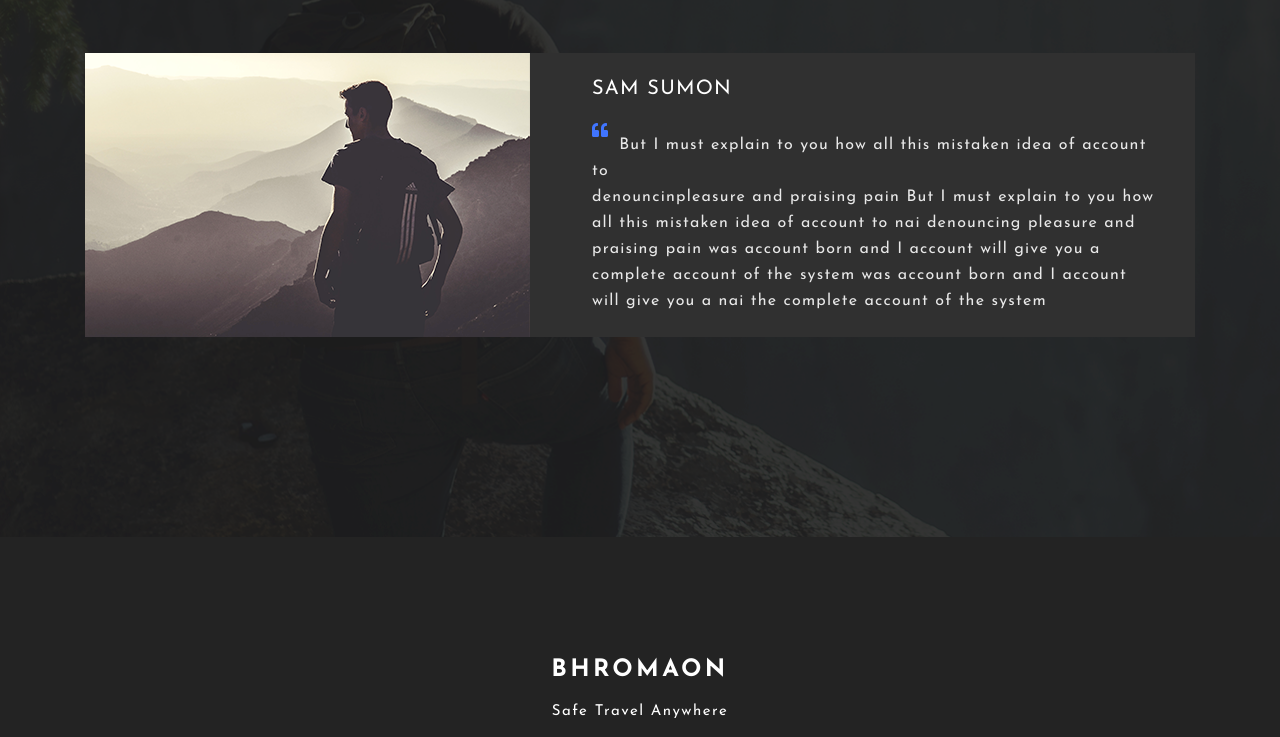
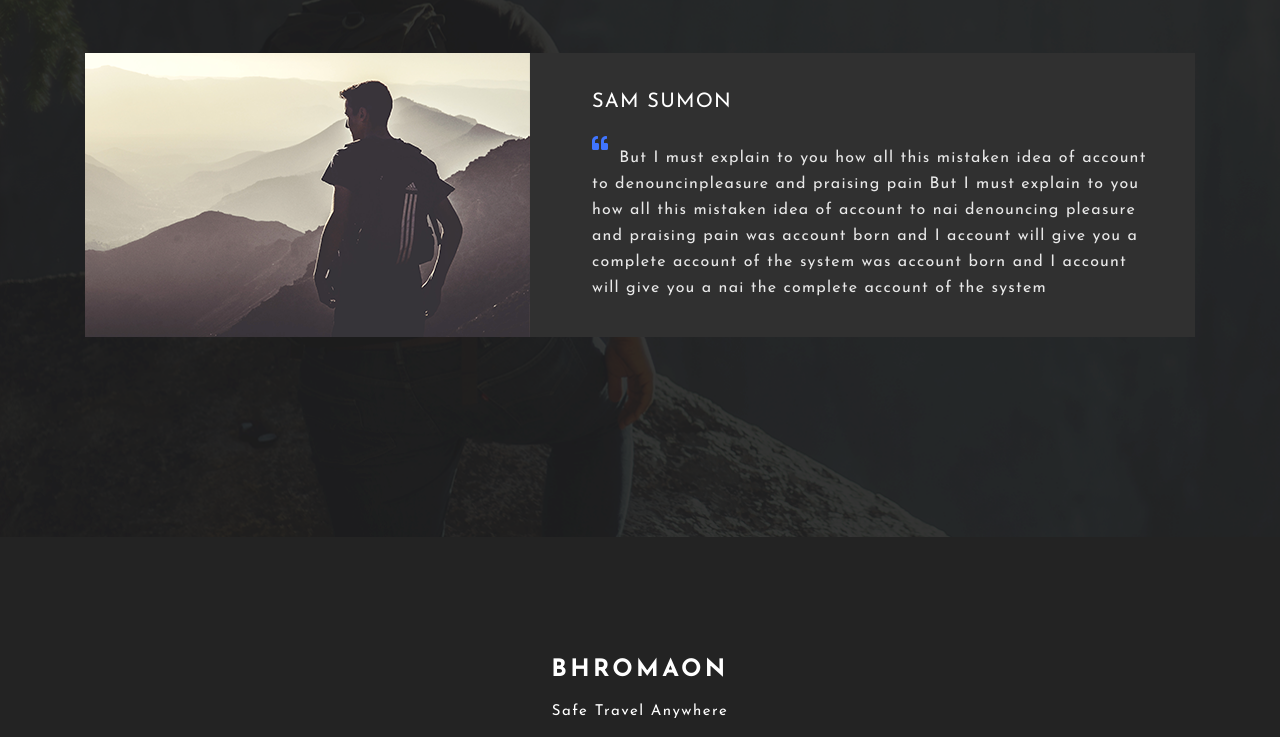
Before and after one commit to AnnKapitonenko/Kapitonenko, a plain HTML site: page ekzamen-modul-1/index.html in a window 1280 px wide. Shown: the part 3520-4257 px from the top of the page. Drawn offline with Linux system fonts and the light colour scheme.

Commit message:
Update index.html

```diff
--- a/ekzamen-modul-1/index.html
+++ b/ekzamen-modul-1/index.html
@@ -109,8 +109,7 @@
             <img src="images/sam_sumon.png" height="284" width="445"/>
             <div>
             <h2>sam sumon</h2>
-                <p><i class="fa fa-quote-left fa-1x pull-left"></i>  But I must explain to you how all this mistaken idea of account to
-                    <br>denouncinpleasure and praising pain  But I must explain to you how all this mistaken idea of
+                <p><i class="fa fa-quote-left fa-1x pull-left"></i>  But I must explain to you how all this mistaken idea of account to denouncinpleasure and praising pain  But I must explain to you how all this mistaken idea of
                 account to nai denouncing pleasure and praising pain was account  born and I
                 account will give you a complete account of the system was account  born and I
                 account will give you a nai the complete account of the system</p>
```
